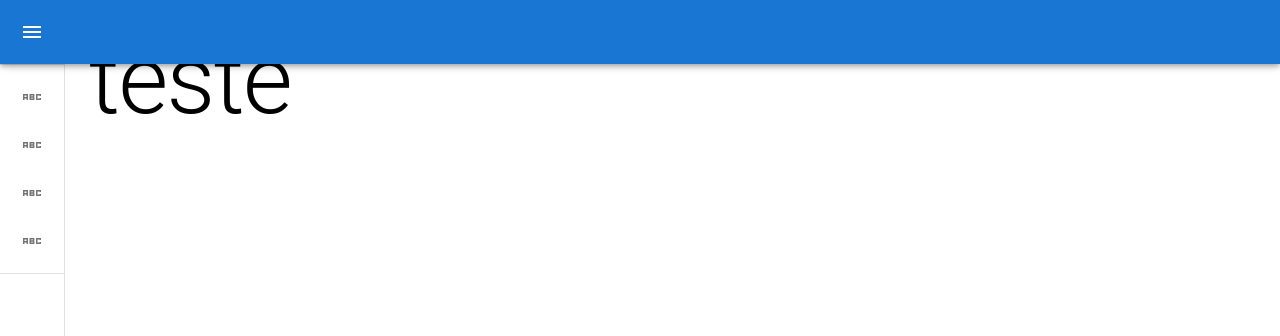
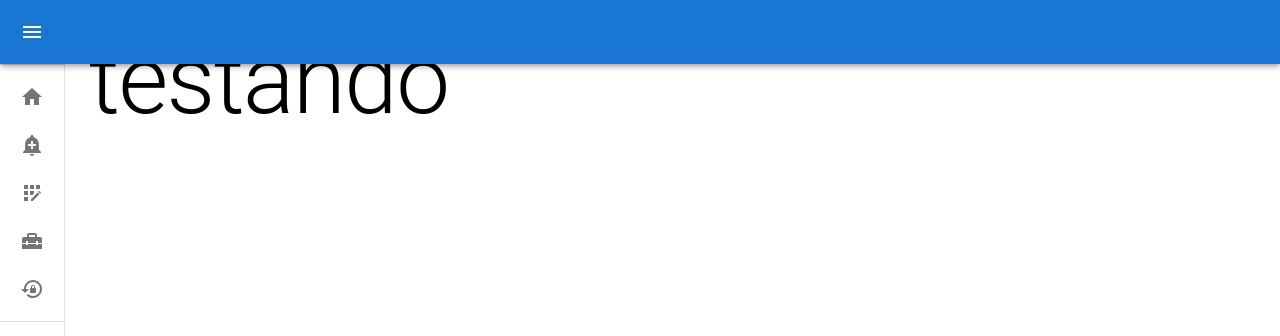
Before and after one commit to Giuzntt/Intranet, a Next.js app: page / in a window 1280 px wide. Shown: the top 336 px of the page. Built offline with nearby package versions, Linux system fonts and the light colour scheme.

Commit message:
Ajusatando erro dos icones

```diff
--- a/src/components/DrawerMenu/index.tsx
+++ b/src/components/DrawerMenu/index.tsx
@@ -72,10 +72,10 @@ const MiniDrawer: React.FC<miniDrawerProps> = (
         <Divider />
         <List>
           {
-            itemSideBar.map(({id, route, label})=>{
+            itemSideBar.map(({id, route, label, icons: Icons})=>{
               return (
 
-                <Link href={route} key={id}>
+                <Link href={route} key={id} passHref>
                         <ListItemButton
                             key={label}
                             sx={{
@@ -91,7 +91,7 @@ const MiniDrawer: React.FC<miniDrawerProps> = (
                                 justifyContent: 'center',
                                 }}
                             >
-                               <AbcSharp/>
+                               <Icons/>
                               </ListItemIcon>
                             <ListItemText primary={label} sx={{ opacity: open ? 1 : 0 }} />
                          </ListItemButton>
--- a/src/pages/index.tsx
+++ b/src/pages/index.tsx
@@ -16,7 +16,7 @@ const HomePage: NextPage = () =>{
         <>
 
         <MiniDrawer appendChild={
-               <Typography variant="h1" color="initial">teste</Typography>
+               <Typography variant="h1" color="initial">testando</Typography>
         }
         itemSideBar={stageSideBar}
         />
--- a/src/pages/objects-sidebar.ts
+++ /dev/null
@@ -1,29 +0,0 @@
-// import as *  AbcSharp  from "@mui/icons-material";
-import {  ISideBar } from "../components/DrawerMenu/types";
-
-export const stageSideBar: ISideBar[] = [
-        {
-            id:1,
-            // icons: AbcSharp,
-            route: '../Login',
-            label:'Adicionar'
-        },
-        {
-            id:2,
-            // icons:
-            route: '../Login',
-            label:'Adicionar'
-        },
-        {
-            id:3,
-            // icons:
-            route: '../Login',
-            label:'Adicionar'
-        },
-        {
-            id:5,
-            // icons:
-            route: '../Login',
-            label:'Adicionar'
-        }
-]
--- /dev/null
+++ b/src/pages/objects-sidebar.tsx
@@ -0,0 +1,36 @@
+import * as Icon from "@mui/icons-material";
+import {  ISideBar } from "../components/DrawerMenu/types";
+
+export const stageSideBar: ISideBar[] = [
+        {
+            id:1,
+            icons: Icon.Home,
+            route: '../Home',
+            label:'Home Page'
+        },
+        {
+            id:2,
+            icons: Icon.AddAlert,
+            route: '../Login',
+            label:'Chamados'
+        },
+        {
+            id:3,
+            icons: Icon.AppRegistration,
+            route: '../Login',
+            label:'Cadastros'
+        },
+        {
+            id:4,
+            icons: Icon.HomeRepairService,
+            route: '../Login',
+            label:'Estoque'
+        },
+        {
+            id:5,
+            icons: Icon.LockReset,
+            route: '../Login',
+            label:'Controle'
+        },
+
+]
```
Also changed, not shown: src/components/DrawerMenu/types.ts (+8 -6 lines).
